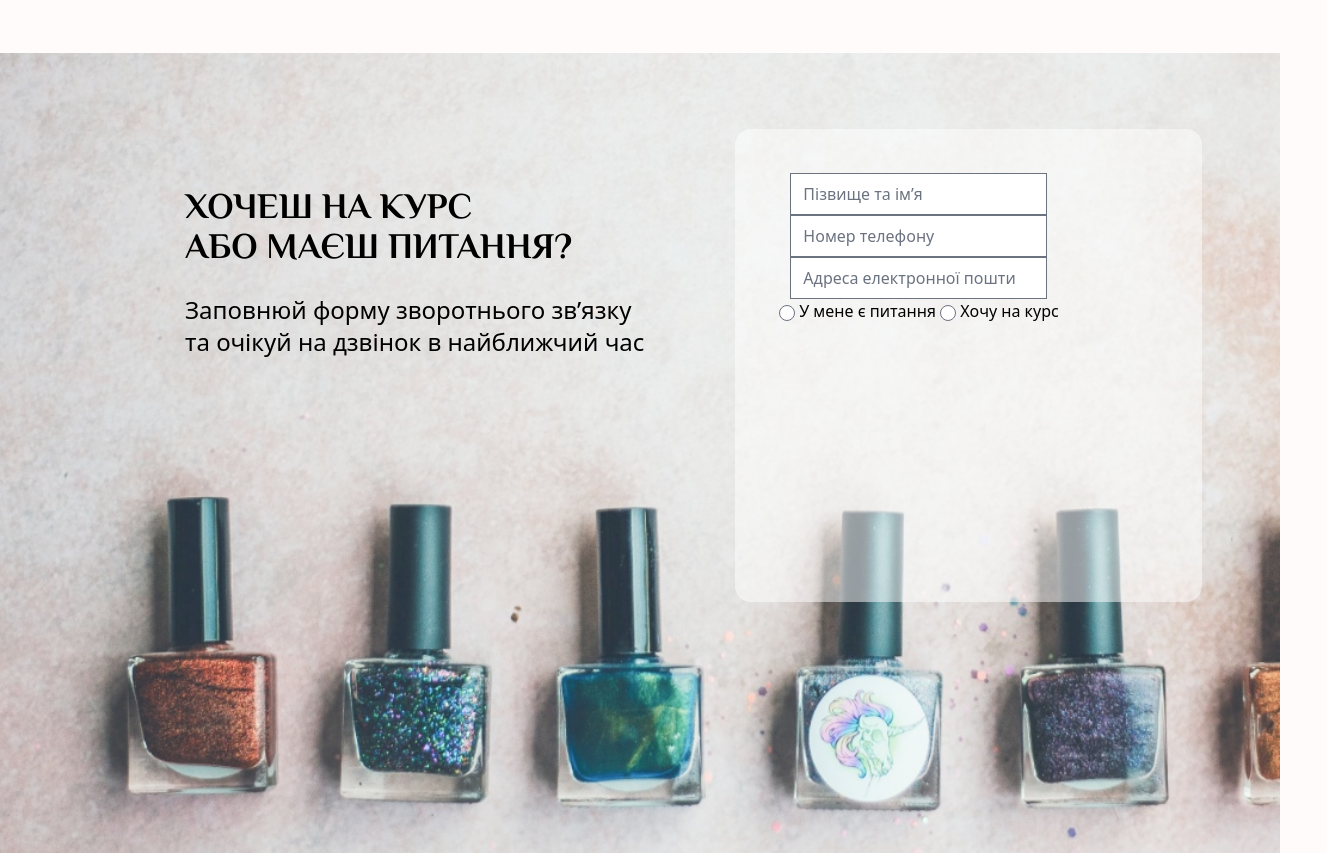
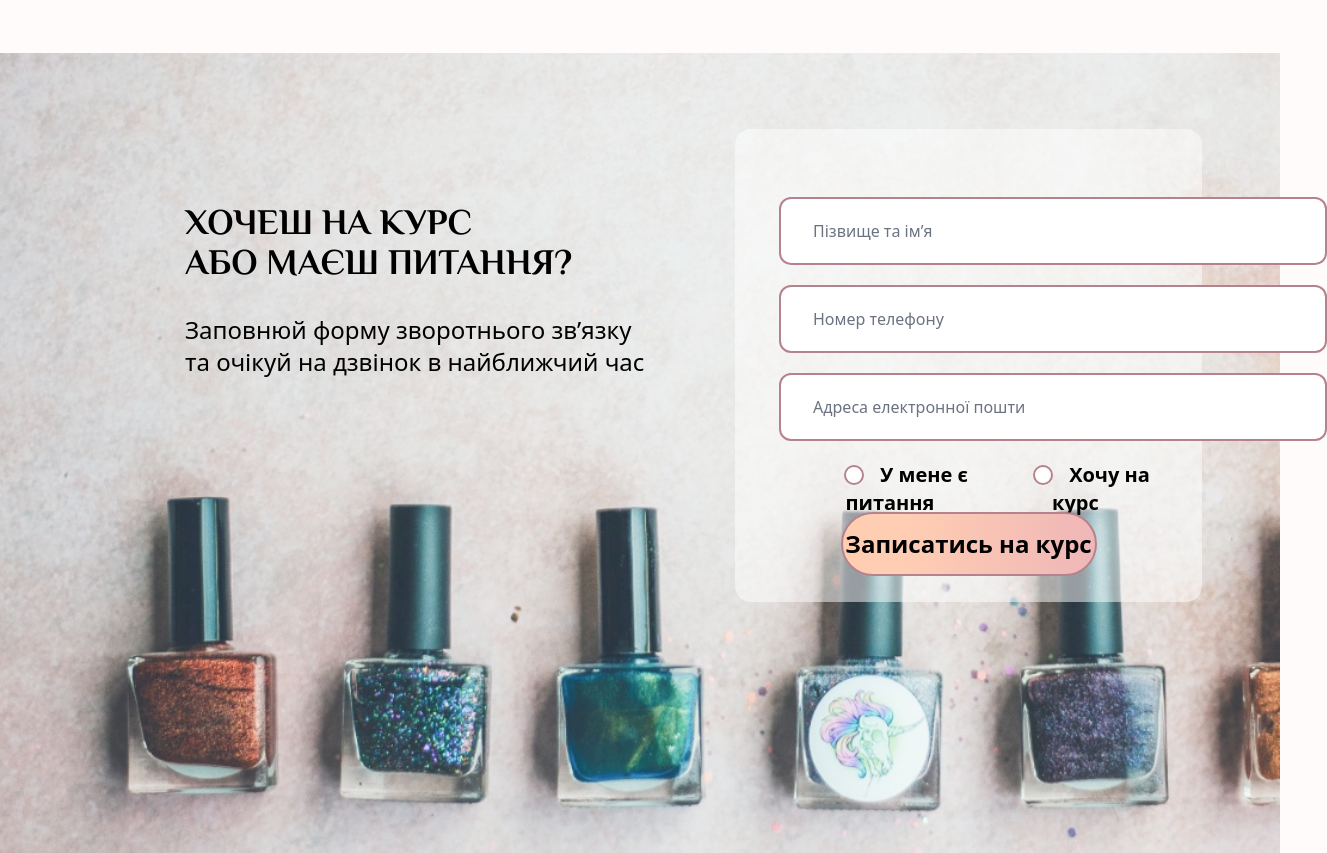
Before and after one commit to leldenis/Tail-Nails, a website: page index.html in a window 1280 px wide. Shown: the part 5580-6433 px from the top of the page, 1327 px wide, since content can reach past the window. Drawn offline with nearby package versions, Linux system fonts and the light colour scheme.

Commit message:
section want to course

```diff
--- a/index.html
+++ b/index.html
@@ -427,25 +427,50 @@
     <section class="mt-[100px] relative">
         <div class="bg-[url('/images/sdsdsd.png')] bg-no-repeat bg-cover h-screen">
             <div class="pt-[133px] pl-[185px] mr-12">
-                <div class="uppercase font-bold text-4xl">
+                <div class="uppercase font-bold text-4xl mt-4">
                     <h2>Хочеш на курс
-                        <br> або маєш питання?</h2>
+                        <br> або маєш питання?
+                    </h2>
                 </div>
-                <div class="mt-7">
+                <div class="mt-8">
                     <span class=" font-sans text-2xl font-normal">
                         Заповнюй форму зворотнього зв’язку
                         <br> та очікуй на дзвінок в найближчий час
                     </span>
                 </div>
             </div>
-            <div class="absolute right-[78px] top-[76px] bg-white/50 rounded-2xl h-[473px] text-center p-11 left-[735px]">
-                <form  class="table-row" action="">
-                    <div><input type="text" placeholder="Пізвище та ім’я"></div>
-                    <div><input type="tel" placeholder="Номер телефону"></div>
-                    <div><input type="email" name="" id="" placeholder="Адреса електронної пошти"></div>
-                    <div>
-                        <input type="radio" name="" id=""> У мене є питання
-                        <input type="radio" name="" id=""> Хочу на курс
+            <div
+                class="absolute right-[78px] top-[76px] bg-white/50 rounded-2xl h-[473px] text-center p-11 left-[735px]">
+                <form class="mt-6" action="">
+                    <div class="mb-5"><input
+                            class="w-[548px] h-[62] bg-white rounded-xl px-8 py-5 font-sans font-normal text-base text-[#9E9999] border-2 border-[#B5838D]"
+                            type="text" placeholder="Пізвище та ім’я"></div>
+                    <div class="mb-5"><input
+                            class="w-[548px] h-[62] bg-white rounded-xl px-8 py-5 font-sans font-normal text-base text-[#9E9999] border-2 border-[#B5838D]"
+                            type="tel" placeholder="Номер телефону"></div>
+                    <div class="mb-5"><input
+                            class="w-[548px] h-[62] bg-white rounded-xl px-8 py-5 font-sans font-normal text-base text-[#9E9999] border-2 border-[#B5838D]"
+                            type="email" name="" id="" placeholder="Адреса електронної пошти"></div>
+                    <div class=" h-[27px] flex">
+                        <div class="form_radio ml-2">
+                            <input class="ml-8 w-5 h-5 mr-3 border-2 border-[#B5838D] checked:text-[#B5838D] cursor-pointer" type="radio" name="button" id="radio1">
+                            <label for="radio1"
+                                class=" radio_label font-sans font-semibold text-xl align-middle -my-0.5 cursor-pointer">У мене є
+                                питання</label>
+                        </div>
+                        <div>
+                            <input
+                                class="ml-8 w-5 h-5 mr-3 border-2 border-[#B5838D] checked:text-[#B5838D]  cursor-pointer"
+                                type="radio" name="button" id="radio2">
+                            <label for="radio2" class="font-sans font-semibold text-xl align-middle -my-0.5 cursor-pointer">Хочу на
+                                курс</label>
+                        </div>
+                    </div>
+                    <div class="mt-6">
+                        <button
+                            class="b1 font-sans text-2xl font-bold rounded-full border-2 border-[#B5838D] items-center justify-center w-64 h-16">Записатись
+                        на курс
+                        </button>
                     </div>
                 </form>
             </div>
```
